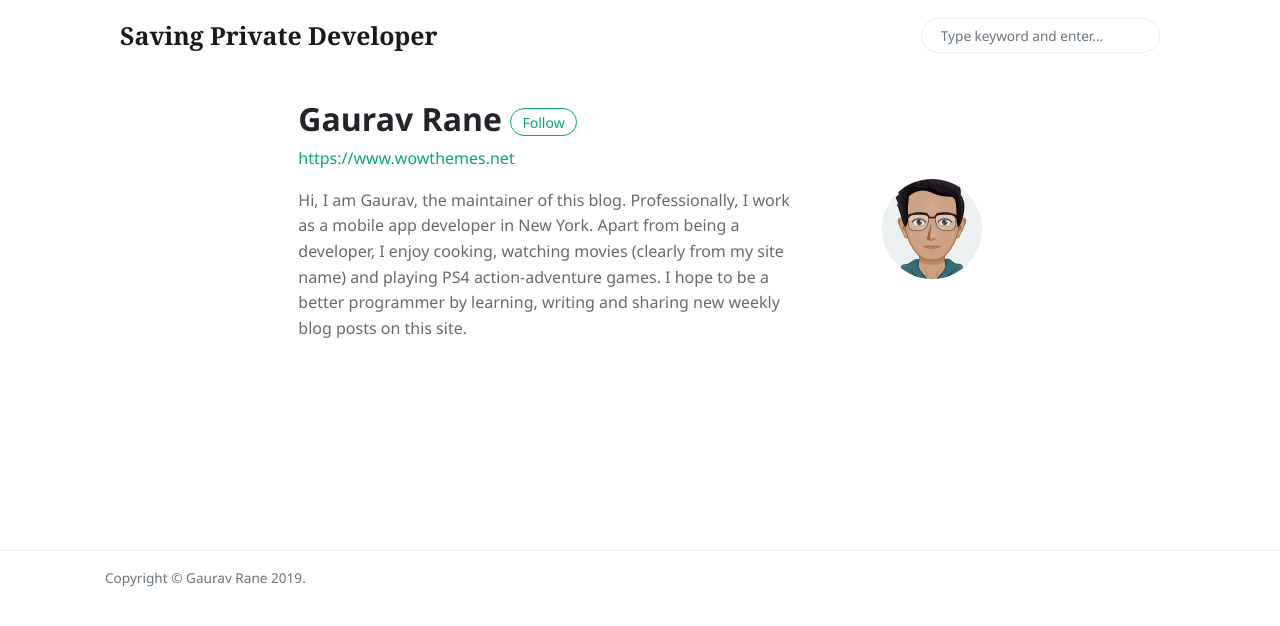
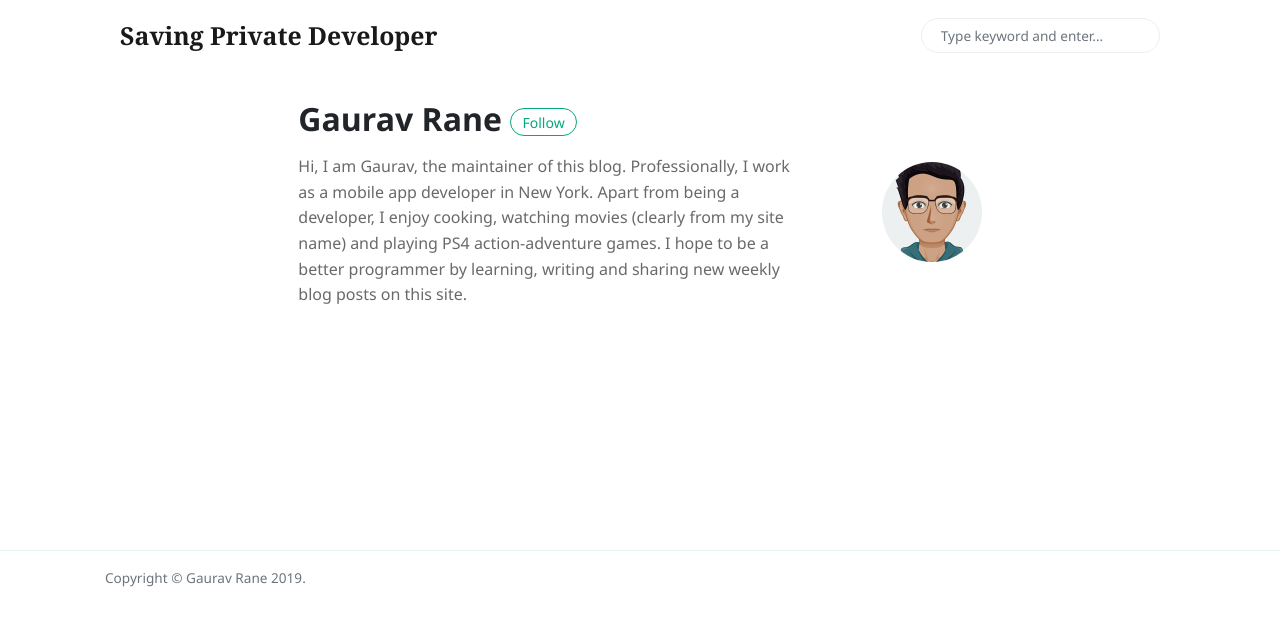
Before and after one commit to gauravrane2212/saving-private-developer, a Jekyll site: the page built from _pages/about-me.html, in a window 1280 px wide. Shown: the top 626 px of the page. Built offline with Jekyll 4.4.1, drawn with Linux system fonts in a browser that asks for light colours; nearby versions of some CDN libraries; some of the changed lines change nothing that is shown.

Commit message:
fix(setup): removes unused site var

```diff
--- a/_config.yml
+++ b/_config.yml
@@ -26,7 +26,6 @@ plugins:
 authors:
     gaurav:
       name:           Gaurav Rane
-      site:           https://www.wowthemes.net
       avatar:         assets/images/avatar.png
       bio:            "Hi, I am Gaurav, the maintainer of this blog. Professionally, I work as a mobile app developer in New York. Apart from being a developer, I enjoy cooking, watching movies (clearly from my site name) and playing PS4 action-adventure games. I hope to be a better programmer by learning, writing and sharing new weekly blog posts on this site."
       email:          gaurav.v.rane@gmail.com
```
